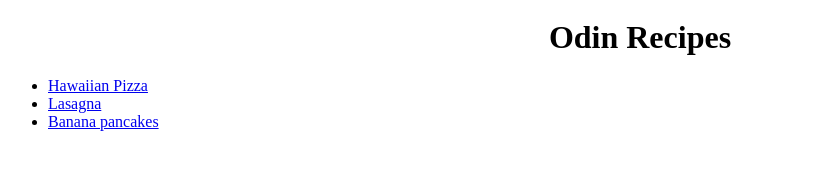
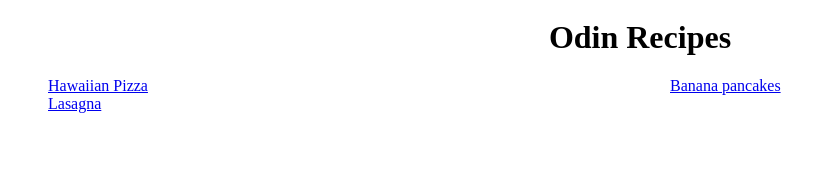
Before and after one commit to Yntelligenceeh/odin-recipes, a plain HTML site: page index.html in a window 1280 px wide. Shown: the part 76-246 px from the top of the page, without its empty margins (0-836 px from the left). Drawn offline with Linux system fonts and the light colour scheme.

Commit message:
Add two columns to ul element, no bullet point

```diff
--- a/styles.css
+++ b/styles.css
@@ -6,3 +6,13 @@
 h1 {
     text-align: center;
 }
+
+ul {
+    list-style-type: none;
+    -moz-column-count: 2;
+    -moz-column-gap: 20px;
+    -webkit-column-count: 2;
+    -webkit-column-gap: 20px;
+    column-count: 2;
+    column-gap: 20px;
+}
```
